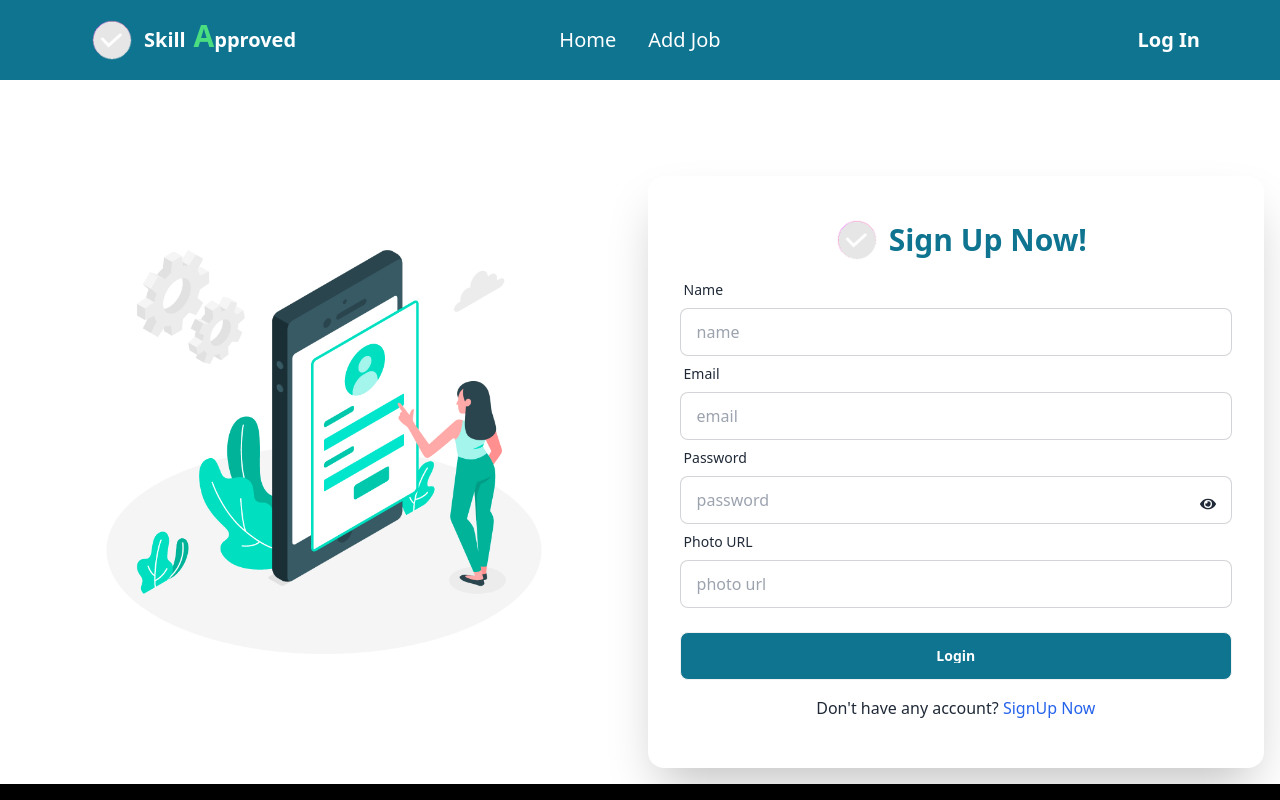
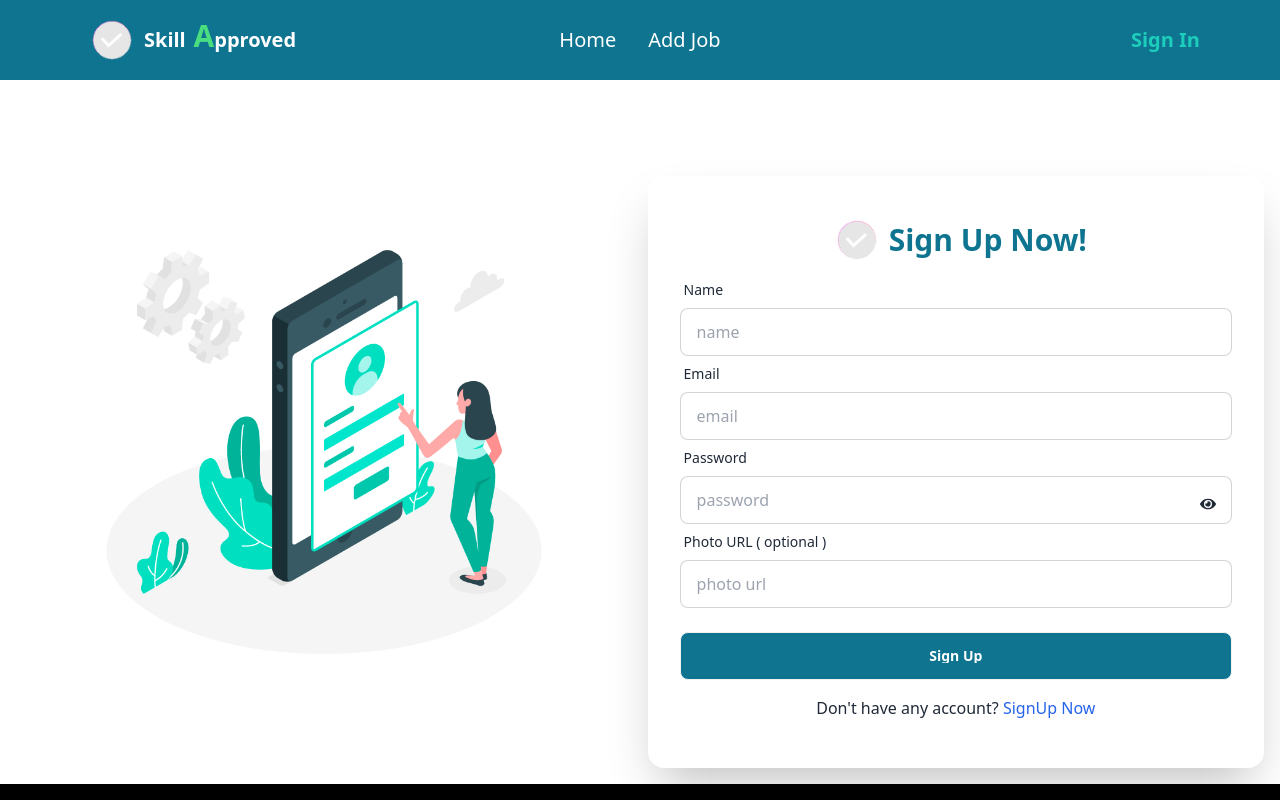
Before and after one commit to rakibaakter/skill-approved-client, a React (Vite) app: page /sign-up in a window 1280 px wide. Shown: the top 800 px of the page. Built offline with nearby package versions, Linux system fonts and the light colour scheme; no server answers.

Commit message:
created user, authenticate by firebase and updated to navbar

```diff
--- a/package.json
+++ b/package.json
@@ -22,7 +22,9 @@
     "react-router-dom": "^6.18.0",
     "react-slick": "^0.29.0",
     "react-tabs": "^6.0.2",
-    "slick-carousel": "^1.8.1"
+    "react-toastify": "^9.1.3",
+    "slick-carousel": "^1.8.1",
+    "sweetalert2": "^11.9.0"
   },
   "devDependencies": {
     "@types/react": "^18.2.15",
--- a/src/Component/MenuBar/MenuBar.jsx
+++ b/src/Component/MenuBar/MenuBar.jsx
@@ -1,6 +1,8 @@
 import { GiHamburgerMenu } from "react-icons/gi";
 import { Link, NavLink } from "react-router-dom";
 import Logo from "../Logo/Logo";
+import useAuthInfoHook from "../../Hooks/useAuthInfoHook";
+import profile from "../../assets/profile.jpg";
 // import { motion } from "framer-motion";
 // import { useState } from "react";
 
@@ -11,6 +13,8 @@ const MenuBar = () => {
   //   open: { opacity: 1, x: 0 },
   //   closed: { opacity: 1, x: "-100%" },
   // };
+
+  const { user, logOut } = useAuthInfoHook();
 
   const listItems = (
     <>
@@ -64,8 +68,26 @@ const MenuBar = () => {
       <div className="navbar-center hidden lg:flex">
         <ul className="menu menu-horizontal px-1 text-xl">{listItems}</ul>
       </div>
-      <div className="navbar-end text-xl font-bold ">
-        <Link to="/login">Log In</Link>
+      <div className="navbar-end ">
+        {user ? (
+          <div className="flex justify-center flex-col md:flex-row md:gap-3">
+            <span className="">
+              <img
+                className="h-6 w-6 md:h-10 md:w-10 rounded-full "
+                src={user.photoURL ? user.photoURL : profile}
+                alt=""
+              />
+              <span className="text-center ">{user.displayName}</span>
+            </span>
+            <Link onClick={logOut} className="md:mt-2">
+              <a className="text-accent font-semibold md:text-xl ">Sign Out</a>
+            </Link>
+          </div>
+        ) : (
+          <Link to="/login">
+            <a className="text-accent font-semibold text-xl ">Sign In</a>
+          </Link>
+        )}
       </div>
     </div>
   );
--- /dev/null
+++ b/src/Hooks/useAuthInfoHook.js
@@ -0,0 +1,11 @@
+import { useContext } from "react";
+import { AuthContext } from "../Providers/AuthProvider";
+
+const useAuthInfoHook = () => {
+  const allInfo = useContext(AuthContext);
+  // console.log(allInfo);
+
+  return allInfo;
+};
+
+export default useAuthInfoHook;
--- a/src/Pages/Login/Login.jsx
+++ b/src/Pages/Login/Login.jsx
@@ -1,13 +1,47 @@
-import { Link } from "react-router-dom";
+import { Link, useLocation, useNavigate } from "react-router-dom";
 import PrimaryButton from "../../Component/PrimaryButton/PrimaryButton";
 import loginImg from "../../assets/login.jpg";
 import { FcGoogle } from "react-icons/fc";
 import { FaEye, FaEyeSlash } from "react-icons/fa";
 import { useState } from "react";
 import PageTitle from "../../Component/PageTitle/PageTitle";
+import useAuthInfoHook from "../../Hooks/useAuthInfoHook";
+import { ToastContainer, toast } from "react-toastify";
+import "react-toastify/dist/ReactToastify.css";
 
 const Login = () => {
   const [isShow, setIsShow] = useState(false);
+  const { logInbyEmail, signInByGoogle } = useAuthInfoHook();
+  const navigate = useNavigate();
+  const location = useLocation();
+
+  const handleLogIn = (e) => {
+    e.preventDefault();
+    const email = e.target.email.value;
+    const password = e.target.password.value;
+    // console.log(email, password);
+
+    logInbyEmail(email, password)
+      .then((res) => {
+        console.log(res.user);
+        toast.success("logged in successfully !", {
+          position: toast.POSITION.BOTTOM_CENTER,
+        });
+
+        // navigate after login
+        navigate(location?.state ? location.state : "/");
+      })
+      .catch((error) => {
+        toast.error(error.message, {
+          position: toast.POSITION.BOTTOM_CENTER,
+        });
+      });
+  };
+
+  const handleSignInByGoogle = () => {
+    signInByGoogle();
+    navigate(location?.state ? location.state : "/");
+  };
 
   return (
     <div className="hero pt-10">
@@ -19,14 +53,17 @@ const Login = () => {
           <div>
             <PageTitle>Login Now!</PageTitle>
 
-            <button className="my-8 w-full btn flex justify-center gap-2 capitalize text-cyan-700">
+            <button
+              onClick={handleSignInByGoogle}
+              className="my-8 w-full btn flex justify-center gap-2 capitalize text-cyan-700"
+            >
               <span className="text-2xl">
                 <FcGoogle />
               </span>
               <span>Continue With Google</span>
             </button>
             <div className="divider">Or continue with useremail</div>
-            <form>
+            <form onSubmit={handleLogIn}>
               <div className="form-control">
                 <label className="label">
                   <span className="label-text">Email</span>
@@ -62,6 +99,7 @@ const Login = () => {
                   <input type="submit" value="Login" />
                 </PrimaryButton>
               </div>
+              <ToastContainer />
             </form>
 
             <p className="text-center my-4">
--- a/src/Pages/Register/Register.jsx
+++ b/src/Pages/Register/Register.jsx
@@ -1,12 +1,67 @@
-import { Link } from "react-router-dom";
+import { Link, useLocation, useNavigate } from "react-router-dom";
 import PrimaryButton from "../../Component/PrimaryButton/PrimaryButton";
 import loginImg from "../../assets/login.jpg";
 import { FaEye, FaEyeSlash } from "react-icons/fa";
 import { useState } from "react";
 import PageTitle from "../../Component/PageTitle/PageTitle";
+import useAuthInfoHook from "../../Hooks/useAuthInfoHook";
+import { ToastContainer, toast } from "react-toastify";
+import { updateProfile } from "firebase/auth";
 
 const Register = () => {
   const [isShow, setIsShow] = useState(false);
+  const { createUserByEmail } = useAuthInfoHook();
+  const navigate = useNavigate();
+  const location = useLocation();
+
+  const handleRegister = (e) => {
+    e.preventDefault();
+    const name = e.target.name.value;
+    const email = e.target.email.value;
+    const password = e.target.password.value;
+    const photo = e.target.photoURL.value;
+    console.log(name, email, password, photo);
+
+    if (password.length < 6) {
+      toast.error("Password should be at least 6 characters or longer", {
+        position: toast.POSITION.BOTTOM_CENTER,
+      });
+      return;
+    } else if (!/[A-Z]/.test(password)) {
+      toast.error("Password should have at least one upper case characters.", {
+        position: toast.POSITION.BOTTOM_CENTER,
+      });
+      return;
+    } else if (!/[!@#$%&*_]/.test(password)) {
+      toast.error(
+        "Password should have at least one special characters (!, @, #,$,%,&,*,_).",
+        {
+          position: toast.POSITION.BOTTOM_CENTER,
+        }
+      );
+      return;
+    }
+
+    createUserByEmail(email, password)
+      .then((result) => {
+        // update profile
+        updateProfile(result.user, {
+          displayName: name,
+          photoURL: photo,
+        });
+        toast.success("Registration succeed !", {
+          position: toast.POSITION.BOTTOM_CENTER,
+        });
+
+        // navigate after register
+        navigate(location?.state ? location.state : "/");
+      })
+      .catch((error) => {
+        toast.error(error.message, {
+          position: toast.POSITION.BOTTOM_CENTER,
+        });
+      });
+  };
 
   return (
     <div className="hero pt-10">
@@ -18,7 +73,8 @@ const Register = () => {
           <div>
             <PageTitle>Sign Up Now!</PageTitle>
 
-            <form>
+            <form onSubmit={handleRegister}>
+              <ToastContainer />
               <div className="form-control">
                 <label className="label">
                   <span className="label-text">Name</span>
@@ -64,19 +120,18 @@ const Register = () => {
               </div>
               <div className="form-control">
                 <label className="label">
-                  <span className="label-text">Photo URL</span>
+                  <span className="label-text">Photo URL ( optional )</span>
                 </label>
                 <input
                   type="text"
                   placeholder="photo url"
-                  name="photo"
+                  name="photoURL"
                   className="input input-bordered"
-                  required
                 />
               </div>
               <div className="form-control mt-6">
                 <PrimaryButton>
-                  <input type="submit" value="Login" />
+                  <input type="submit" value="Sign Up" />
                 </PrimaryButton>
               </div>
             </form>
--- a/src/Providers/AuthProvider.jsx
+++ b/src/Providers/AuthProvider.jsx
@@ -9,7 +9,7 @@ import {
 import { createContext, useEffect, useState } from "react";
 import auth from "./firebase.config";
 
-const AuthContext = createContext(null);
+export const AuthContext = createContext(null);
 
 const AuthProvider = ({ children }) => {
   const [user, setUser] = useState(null);
```
Also changed, not shown: src/assets/profile.jpg (added), 1 other file (tests, documents, lock files or other folders).
